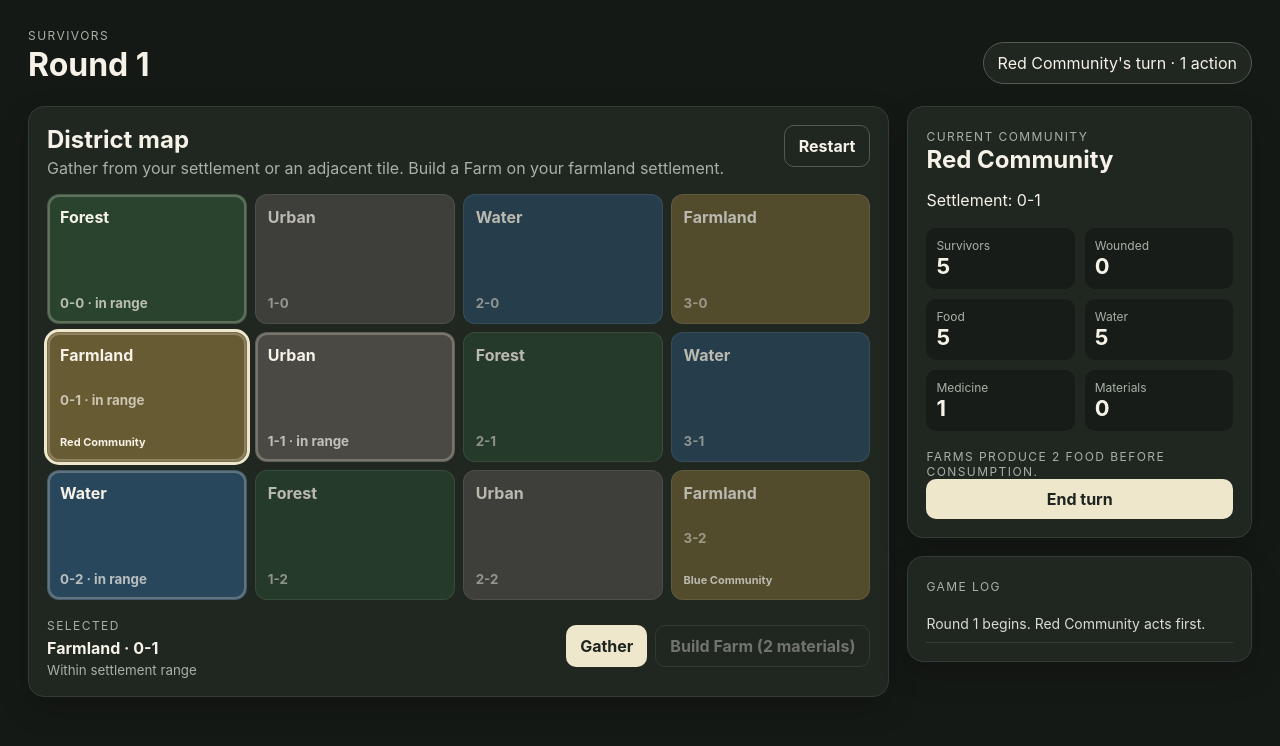
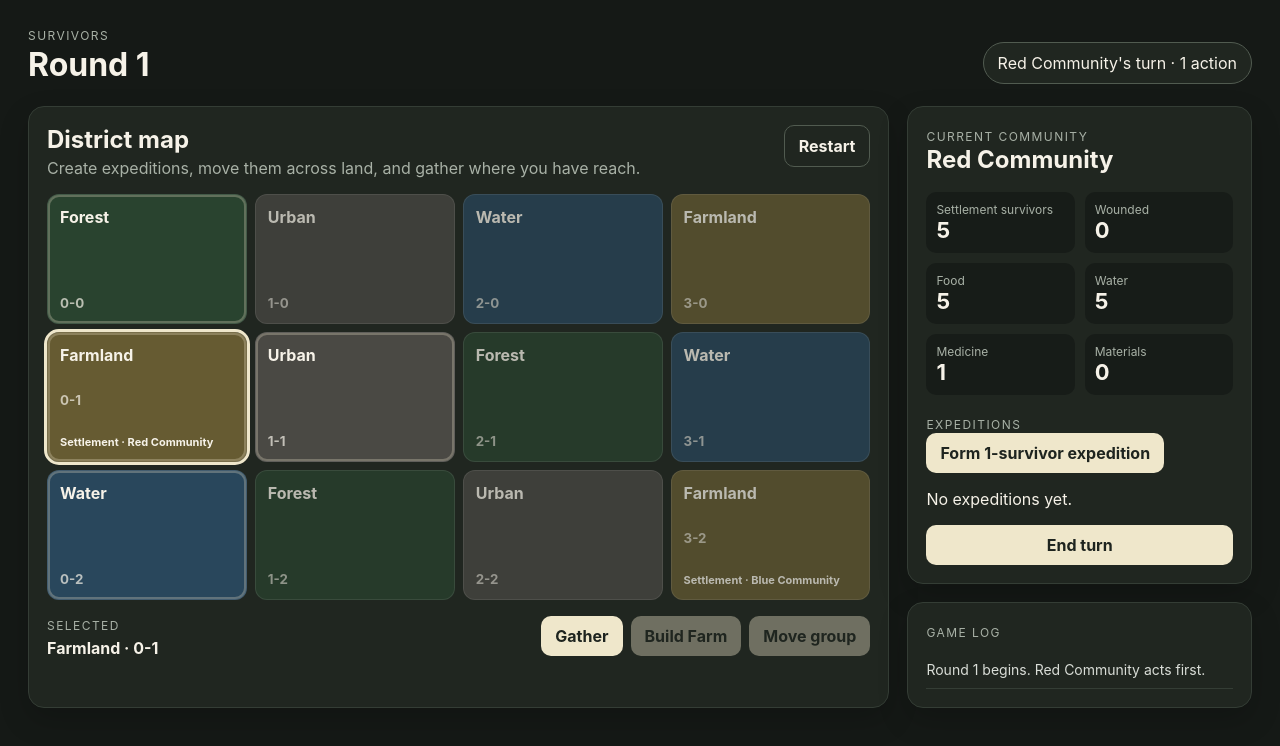
Before and after one commit to imanoliri/survivors, a React (Vite) app: page / in a window 1280 px wide. Shown: the top 746 px of the page. Built offline with nearby package versions, Linux system fonts and the light colour scheme.

Commit message:
Add expedition controls to UI

```diff
--- a/src/ui/App.tsx
+++ b/src/ui/App.tsx
@@ -1,7 +1,12 @@
 import { useMemo, useState } from 'react';
-import { applyAction, getBuildFarmError, getGatherError, isTileReachableFromSettlement } from '../game/engine';
+import {
+  applyAction,
+  canGatherFromTile,
+  getBuildFarmError,
+  getMoveGroupError,
+} from '../game/engine';
 import { createInitialState } from '../game/initialState';
-import type { GameState, Tile } from '../game/model';
+import type { GameState, SurvivorGroup, Tile } from '../game/model';
 
 const terrainLabel: Record<Tile['terrain'], string> = {
   urban: 'Urban',
@@ -13,6 +18,7 @@ const terrainLabel: Record<Tile['terrain'], string> = {
 export function App() {
   const [game, setGame] = useState<GameState>(() => createInitialState());
   const [selectedTileId, setSelectedTileId] = useState<string>('0-1');
+  const [selectedGroupId, setSelectedGroupId] = useState<string>('');
   const [error, setError] = useState<string>('');
 
   const currentPlayer = game.players[game.currentPlayerId];
@@ -20,9 +26,13 @@ export function App() {
     () => game.tiles.find((tile) => tile.id === selectedTileId) ?? game.tiles[0],
     [game.tiles, selectedTileId],
   );
-  const gatherError = getGatherError(game, game.currentPlayerId, selectedTile.id);
-  const farmError = getBuildFarmError(game, game.currentPlayerId, selectedTile.id);
-  const selectedIsReachable = isTileReachableFromSettlement(game, game.currentPlayerId, selectedTile.id);
+  const playerGroups = game.groups.filter((group) => group.ownerId === game.currentPlayerId);
+  const selectedGroup = playerGroups.find((group) => group.id === selectedGroupId);
+  const canGather = game.actionsRemaining > 0 && canGatherFromTile(game, game.currentPlayerId, selectedTile.id);
+  const canBuildFarm = getBuildFarmError(game, game.currentPlayerId, selectedTile.id) === null;
+  const canMoveGroup = selectedGroup
+    ? getMoveGroupError(game, game.currentPlayerId, selectedGroup.id, selectedTile.id) === null
+    : false;
 
   const runAction = (action: Parameters<typeof applyAction>[1]) => {
     try {
@@ -31,6 +41,13 @@ export function App() {
     } catch (caught) {
       setError(caught instanceof Error ? caught.message : 'Action failed.');
     }
+  };
+
+  const reset = () => {
+    setGame(createInitialState());
+    setSelectedTileId('0-1');
+    setSelectedGroupId('');
+    setError('');
   };
 
   return (
@@ -48,23 +65,15 @@ export function App() {
           <div className="board-heading">
             <div>
               <h2>District map</h2>
-              <p>Gather from your settlement or an adjacent tile. Build a Farm on your farmland settlement.</p>
+              <p>Create expeditions, move them across land, and gather where you have reach.</p>
             </div>
-            <button
-              className="secondary"
-              onClick={() => {
-                setGame(createInitialState());
-                setSelectedTileId('0-1');
-                setError('');
-              }}
-            >
-              Restart
-            </button>
+            <button className="secondary" onClick={reset}>Restart</button>
           </div>
 
           <div className="board" role="grid" aria-label="Game map">
             {game.tiles.map((tile) => {
-              const reachable = isTileReachableFromSettlement(game, game.currentPlayerId, tile.id);
+              const groups = game.groups.filter((group) => group.tileId === tile.id);
+              const reachable = canGatherFromTile(game, game.currentPlayerId, tile.id);
               return (
                 <button
                   key={tile.id}
@@ -73,10 +82,13 @@ export function App() {
                   onClick={() => setSelectedTileId(tile.id)}
                 >
                   <span>{terrainLabel[tile.terrain]}</span>
-                  <small>{tile.id}{reachable ? ' · in range' : ''}</small>
-                  {tile.ownerId && <strong>{game.players[tile.ownerId].name}</strong>}
+                  <small>{tile.id}</small>
+                  {tile.ownerId && <strong>Settlement · {game.players[tile.ownerId].name}</strong>}
                   {tile.buildings.map((building, index) => (
-                    <strong key={`${building.type}-${index}`}>Farm</strong>
+                    <strong key={`${building.type}-${index}`}>Farm · {game.players[building.ownerId].name}</strong>
+                  ))}
+                  {groups.map((group) => (
+                    <GroupBadge key={group.id} group={group} active={group.id === selectedGroupId} />
                   ))}
                 </button>
               );
@@ -87,31 +99,30 @@ export function App() {
             <div>
               <span className="label">Selected</span>
               <strong>{terrainLabel[selectedTile.terrain]} · {selectedTile.id}</strong>
-              <small>{selectedIsReachable ? 'Within settlement range' : 'Outside settlement range'}</small>
             </div>
             <div className="action-row">
               <button
-                disabled={Boolean(gatherError)}
-                title={gatherError ?? 'Gather resources'}
-                onClick={() => runAction({
-                  type: 'gather',
-                  playerId: game.currentPlayerId,
-                  tileId: selectedTile.id,
-                })}
+                disabled={!canGather}
+                onClick={() => runAction({ type: 'gather', playerId: game.currentPlayerId, tileId: selectedTile.id })}
               >
                 Gather
               </button>
               <button
-                className="secondary"
-                disabled={Boolean(farmError)}
-                title={farmError ?? 'Build Farm for 2 materials'}
-                onClick={() => runAction({
-                  type: 'buildFarm',
+                disabled={!canBuildFarm}
+                onClick={() => runAction({ type: 'buildFarm', playerId: game.currentPlayerId, tileId: selectedTile.id })}
+              >
+                Build Farm
+              </button>
+              <button
+                disabled={!canMoveGroup || !selectedGroup}
+                onClick={() => selectedGroup && runAction({
+                  type: 'moveGroup',
                   playerId: game.currentPlayerId,
-                  tileId: selectedTile.id,
+                  groupId: selectedGroup.id,
+                  destinationTileId: selectedTile.id,
                 })}
               >
-                Build Farm (2 materials)
+                Move group
               </button>
             </div>
           </div>
@@ -121,16 +132,35 @@ export function App() {
           <section className="panel player-card">
             <span className="label">Current community</span>
             <h2>{currentPlayer.name}</h2>
-            <p>Settlement: {currentPlayer.settlementTileId}</p>
             <div className="stat-grid">
-              <Stat label="Survivors" value={currentPlayer.survivors} />
+              <Stat label="Settlement survivors" value={currentPlayer.survivors} />
               <Stat label="Wounded" value={currentPlayer.wounded} />
               <Stat label="Food" value={currentPlayer.resources.food} />
               <Stat label="Water" value={currentPlayer.resources.water} />
               <Stat label="Medicine" value={currentPlayer.resources.medicine} />
               <Stat label="Materials" value={currentPlayer.resources.materials} />
             </div>
-            <p className="label">Farms produce 2 food before consumption.</p>
+
+            <div className="expedition-controls">
+              <span className="label">Expeditions</span>
+              <button
+                disabled={game.actionsRemaining === 0 || currentPlayer.survivors <= 1}
+                onClick={() => runAction({ type: 'createGroup', playerId: game.currentPlayerId, survivors: 1 })}
+              >
+                Form 1-survivor expedition
+              </button>
+              {playerGroups.length === 0 && <p className="hint">No expeditions yet.</p>}
+              {playerGroups.map((group) => (
+                <button
+                  key={group.id}
+                  className={group.id === selectedGroupId ? 'group-button selected-group' : 'group-button'}
+                  onClick={() => setSelectedGroupId(group.id)}
+                >
+                  {group.id} · {group.survivors} survivor · tile {group.tileId}
+                </button>
+              ))}
+            </div>
+
             <button
               className="end-turn"
               onClick={() => runAction({ type: 'endTurn', playerId: game.currentPlayerId })}
@@ -143,15 +173,17 @@ export function App() {
           <section className="panel">
             <span className="label">Game log</span>
             <div className="log">
-              {[...game.log].reverse().map((entry) => (
-                <p key={entry.id}>{entry.text}</p>
-              ))}
+              {[...game.log].reverse().map((entry) => <p key={entry.id}>{entry.text}</p>)}
             </div>
           </section>
         </aside>
       </section>
     </main>
   );
+}
+
+function GroupBadge({ group, active }: { group: SurvivorGroup; active: boolean }) {
+  return <strong className={active ? 'group-badge active-group' : 'group-badge'}>{group.id} · {group.survivors}</strong>;
 }
 
 function Stat({ label, value }: { label: string; value: number }) {
```
